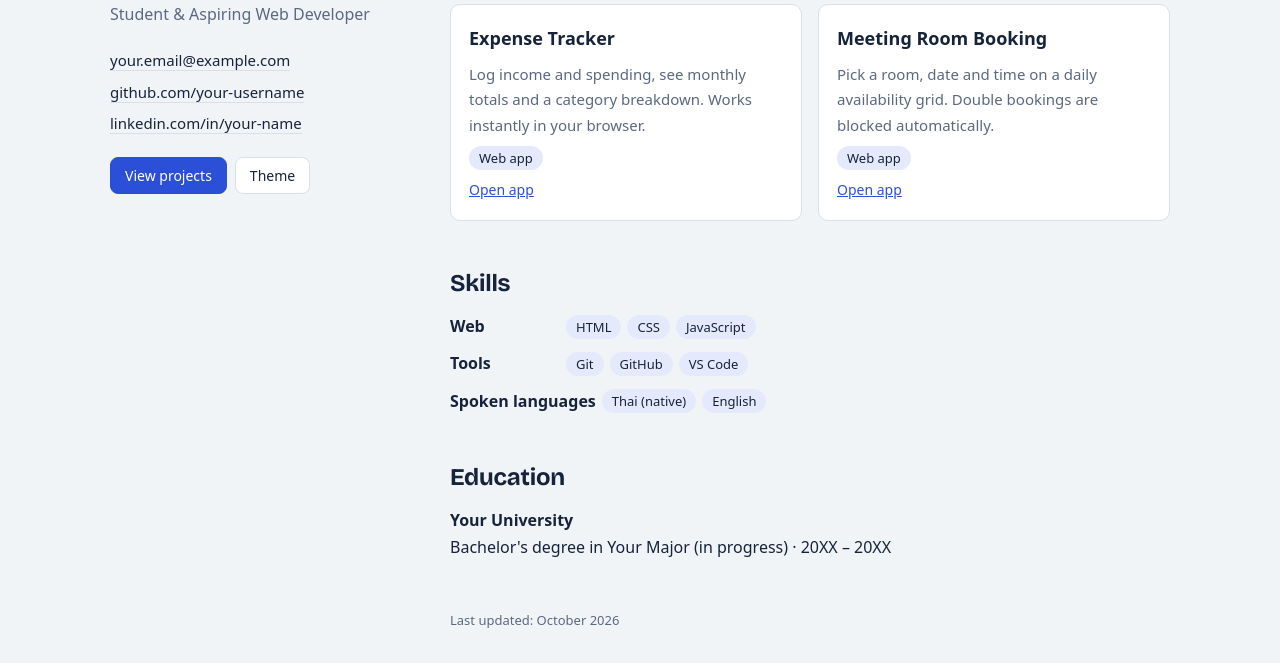
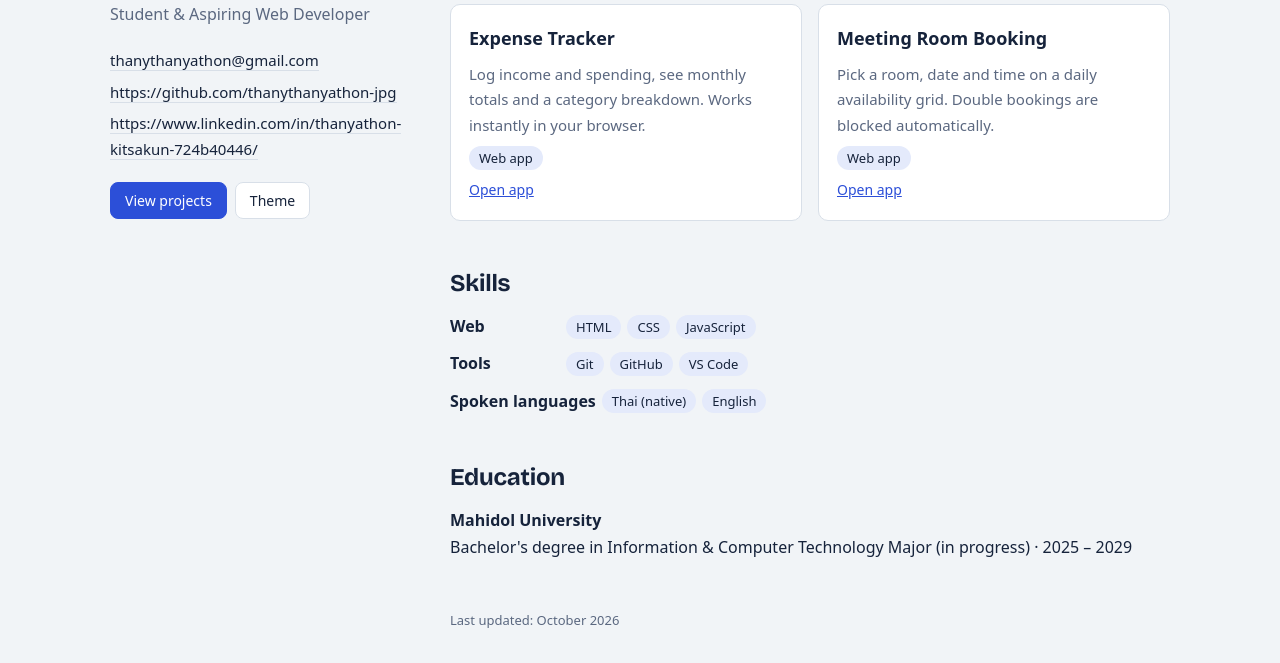
Before and after one commit to thanythanyathon-jpg/thanythanyathon-jpg.github.io, a plain HTML site: page index.html in a window 1280 px wide. Shown: the part 227-890 px from the top of the page. Drawn offline with nearby package versions, Linux system fonts and the light colour scheme; a web font is replaced by a local one.

Commit message:
Update index.html

```diff
--- a/index.html
+++ b/index.html
@@ -105,9 +105,9 @@ const DATA = {
   photo: "",            // e.g. "images/me.jpg", or leave empty to show your initial
   updated: "October 2026",
   contact: [
-    { label: "your.email@example.com", href: "mailto:your.email@example.com" },
-    { label: "github.com/your-username", href: "https://github.com/your-username" },
-    { label: "linkedin.com/in/your-name", href: "https://linkedin.com/in/your-name" }
+    { label: "thanythanyathon@gmail.com", href: "mailto:thanythanyathon@gmail.com" },
+    { label: "https://github.com/thanythanyathon-jpg", href: "https://github.com/thanythanyathon-jpg" },
+    { label: "https://www.linkedin.com/in/thanyathon-kitsakun-724b40446/", href: "https://www.linkedin.com/in/thanyathon-kitsakun-724b40446/" }
   ],
   summary: "Student who enjoys building small, practical web tools. Currently looking for internships and projects where I can learn and contribute.",
   projects: [
@@ -120,7 +120,7 @@ const DATA = {
     "Spoken languages": ["Thai (native)", "English"]
   },
   education: [
-    { school: "Your University", degree: "Bachelor's degree in Your Major (in progress)", period: "20XX – 20XX" }
+    { school: "Mahidol University", degree: "Bachelor's degree in Information & Computer Technology Major (in progress)", period: "2025 – 2029" }
   ]
 };
 
```
